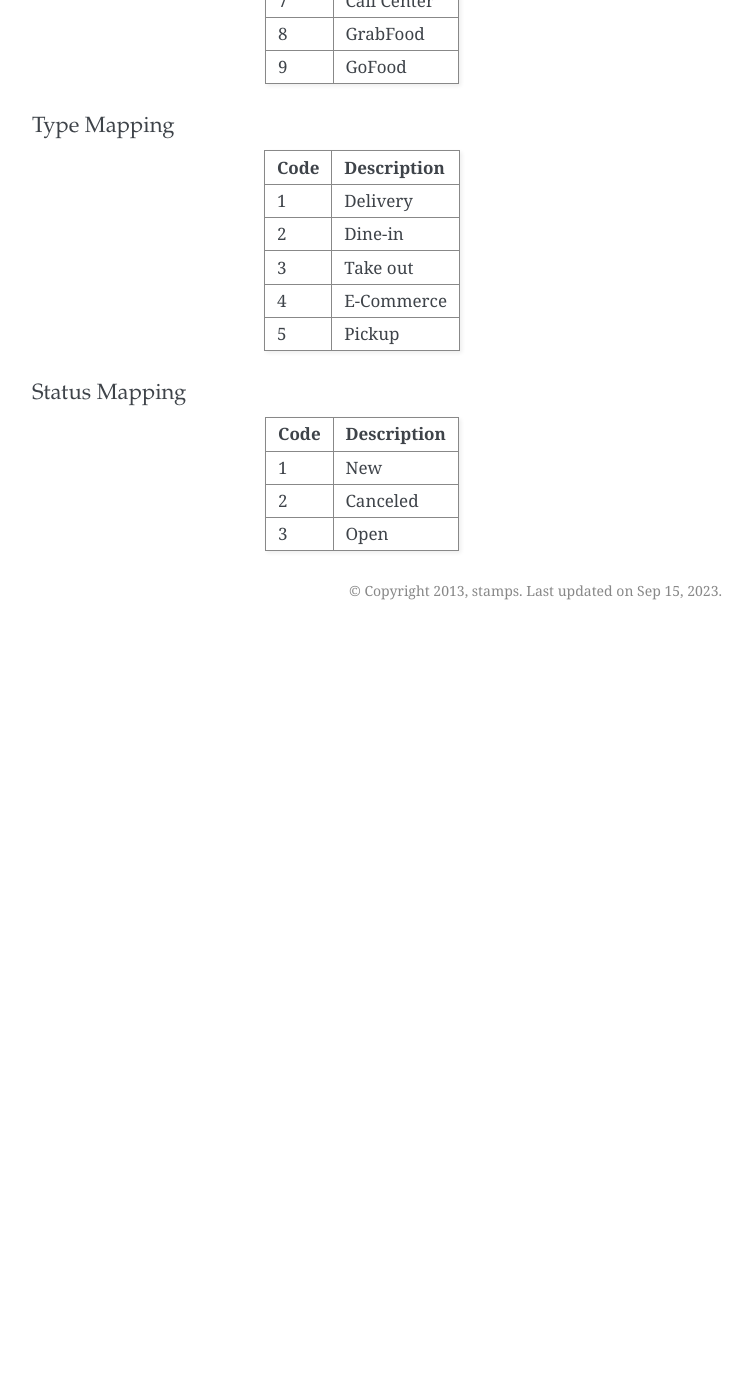
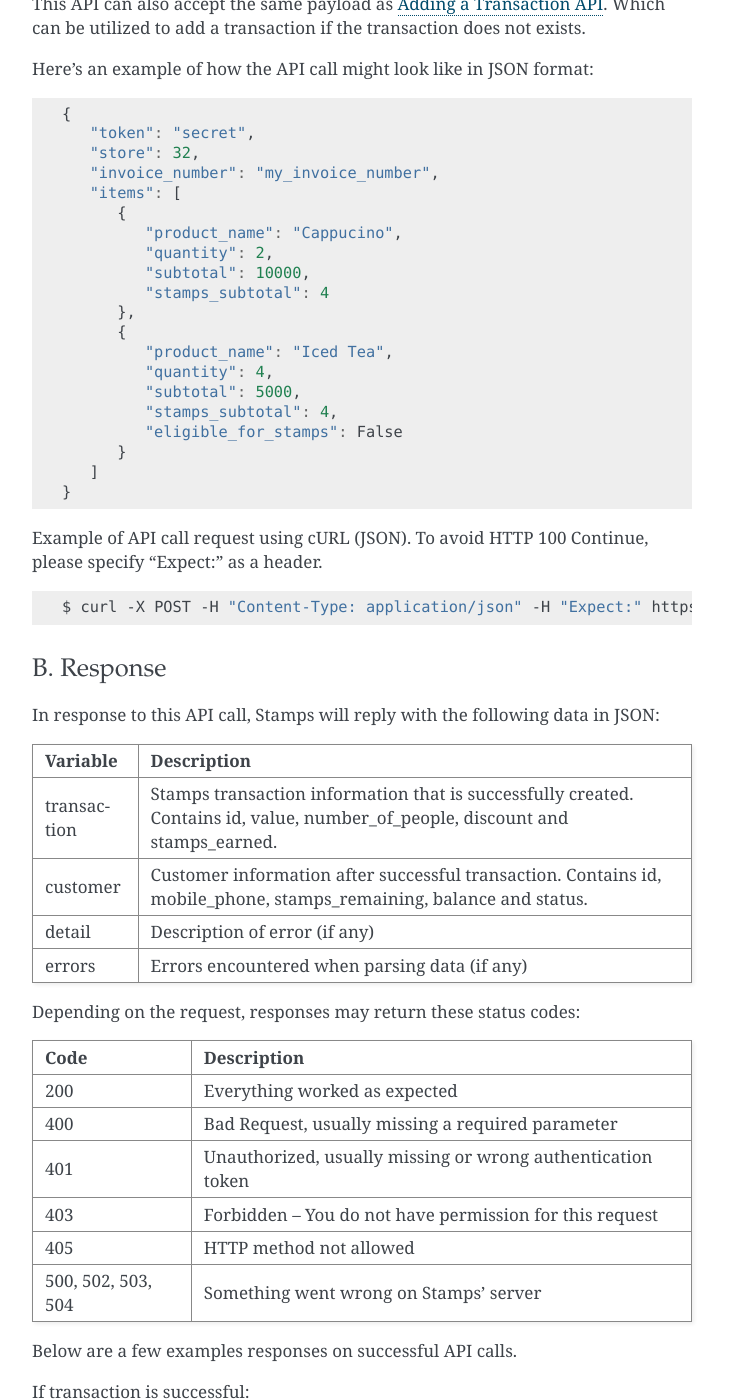
Before and after one commit to ui/stamps-api-docs, a Sphinx documentation site: the page built from source/transaction_api.rst, in a window 1280 px wide and 1400 px high, scrolled down 23022 px. Shown: the whole window, without its empty margins (388-1140 px from the left). Built offline with Sphinx 7.4.7, drawn with Linux system fonts in a browser that asks for light colours; before the commit the page ends 23652 px from its top, so only the background shows below that; some of the changed text lies outside the part shown.

Commit message:
Complete Transaction Detail API

```diff
--- a/source/transaction_api.rst
+++ b/source/transaction_api.rst
@@ -1033,6 +1029,159 @@ On successful get Transactions:
   }
 
 
+8. Complete Transaction Details
+===============================
+| URL endpoint: https://stamps.co.id/api/v2/transactions/complete-detail
+| Allowed method: POST
+| Requires authentication: Yes
+
+
+A. Request
+-----------------------------
+
+You can complete a transaction items details later after :ref:`adding a transaction <1. Adding a Transaction>` previously.
+
+=========================== =========== =======================
+Parameter                   Required    Description
+=========================== =========== =======================
+token                       Yes         Authentication string
+store                       Yes         A number (id) indicating store where transaction
+                                        is created
+invoice_number              Yes         POS transaction number (must be unique daily)
+items                       Yes         List of :ref:`item objects <Item Object>`, but the subtotal/price is required, and must match original transaction value
+=========================== =========== =======================
+
+This API can also accept the same payload as :ref:`Adding a Transaction API <1. Adding a Transaction>`. Which can be utilized to add a transaction if the transaction does not exists.
+
+
+Here's an example of how the API call might look like in JSON format:
+
+.. code-block:: javascript
+
+    {
+       "token": "secret",
+       "store": 32,
+       "invoice_number": "my_invoice_number",
+       "items": [
+          {
+             "product_name": "Cappucino",
+             "quantity": 2,
+             "subtotal": 10000,
+             "stamps_subtotal": 4
+          },
+          {
+             "product_name": "Iced Tea",
+             "quantity": 4,
+             "subtotal": 5000,
+             "stamps_subtotal": 4,
+             "eligible_for_stamps": False
+          }
+       ]
+    }
+
+
+Example of API call request using cURL (JSON). To avoid HTTP 100 Continue, please specify "Expect:" as a header.
+
+.. code-block :: bash
+
+    $ curl -X POST -H "Content-Type: application/json" -H "Expect:" https://stamps.co.id/api/v2/transactions/complete-detail -i -d '{ "token": "secret", "store": 422, "invoice_number": "invoice_1", "items": [{"product_name": "Cappucino", "quantity": 2, "subtotal": 10000}, {"product_name": "Iced Tea", "quantity": 4, "subtotal": 5000}] }'
+
+B. Response
+-----------------------------
+
+In response to this API call, Stamps will reply with the following data in JSON:
+
+=================== ==================
+Variable            Description
+=================== ==================
+transaction         Stamps transaction information
+                    that is successfully created.
+                    Contains id, value, number_of_people, discount and stamps_earned.
+customer            Customer information after successful
+                    transaction. Contains id, mobile_phone, stamps_remaining, balance and status.
+detail              Description of error (if any)
+errors              Errors encountered when parsing data (if any)
+=================== ==================
+
+Depending on the request, responses may return these status codes:
+
+=================== ==============================
+Code                Description
+=================== ==============================
+200                 Everything worked as expected
+400                 Bad Request, usually missing a required parameter
+401                 Unauthorized, usually missing or wrong authentication token
+403                 Forbidden – You do not have permission for this request
+405                 HTTP method not allowed
+500, 502, 503, 504  Something went wrong on Stamps' server
+=================== ==============================
+
+Below are a few examples responses on successful API calls.
+
+
+If transaction is successful:
+
+.. code-block :: bash
+
+    HTTP/1.0 200 OK
+    Vary: Accept
+    Content-Type: application/json
+    Allow: POST, OPTIONS
+    [Redacted Header]
+
+    {
+      "customer": {
+        "status": "Blue",
+        "balance": 150000,
+        "mobile_phone": "+6281314811365",
+        "id": 8120,
+        "stamps_remaining": 401
+      },
+      "transaction": {
+        "stamps_earned": 5,
+        "id": 2374815,
+        "value": 50000.0,
+        "number_of_people": 8,
+        "discount": 5000.0
+      }
+    }
+
+
+When some fields don't validate:
+
+.. code-block :: bash
+
+    HTTP/1.0 400 BAD REQUEST
+    Vary: Accept
+    Content-Type: application/json
+    Allow: POST, OPTIONS
+     [Redacted Header]
+
+    {
+      "detail": "Your transaction cannot be completed due to the following error(s)",
+      "errors": [
+        {
+          "invoice_number": "This Transaction's detail is already complete."
+        }
+      ]
+    }
+
+
+If provided items price does not sum up to original transaction value:
+
+.. code-block :: bash
+
+    HTTP/1.0 400 BAD REQUEST
+    Vary: Accept
+    Content-Type: application/json
+    Allow: POST, OPTIONS
+     [Redacted Header]
+
+    {
+      "error_code": "invalid_total_item_price",
+      "detail": "Total item price need to equal transaction value"
+    }
+
 
 Miscellaneous
 ------------------------------
@@ -1076,3 +1225,17 @@ Code                Description
 2                   Canceled
 3                   Open
 =================== ===========
+
+
+Item Object
+^^^^^^^^^^^
+==================== ========= ===========
+Parameter            Required  Description
+==================== ========= ===========
+product_name         Yes       Product name
+quantity             Yes       Item quantity
+subtotal/price       No        Combined price of products (qty * unit price)
+stamps_subtotal      No        Combined stamps of products (qty * unit stamps)
+eligible_for_stamps  No        Boolean value to determine whether the item should be included in Stamps Calculation. Defaults to ``true``
+extra_data           No        Additional data for further processing
+==================== ========= ===========
```
Also changed, not shown: other parts of source/transaction_api.rst (+3 -7 lines).
